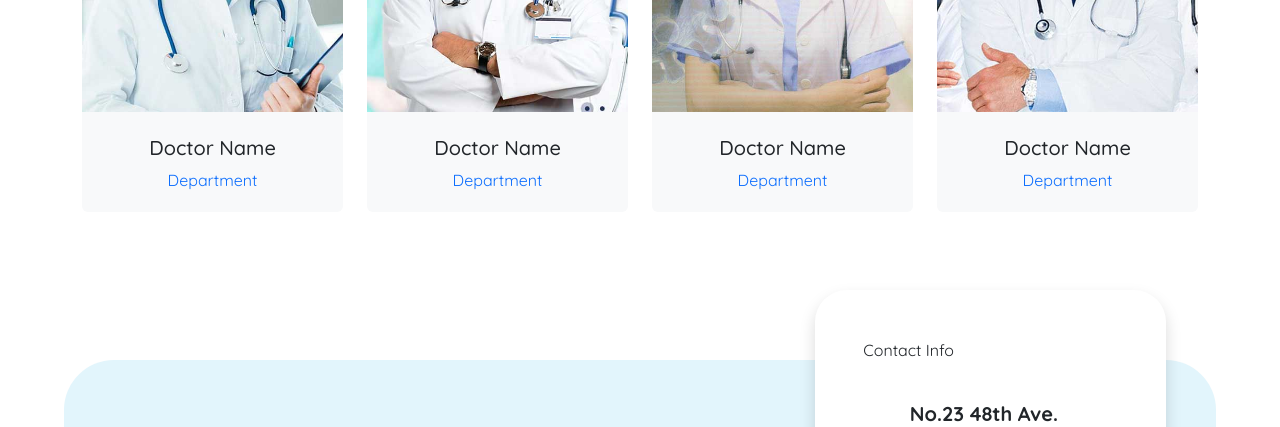
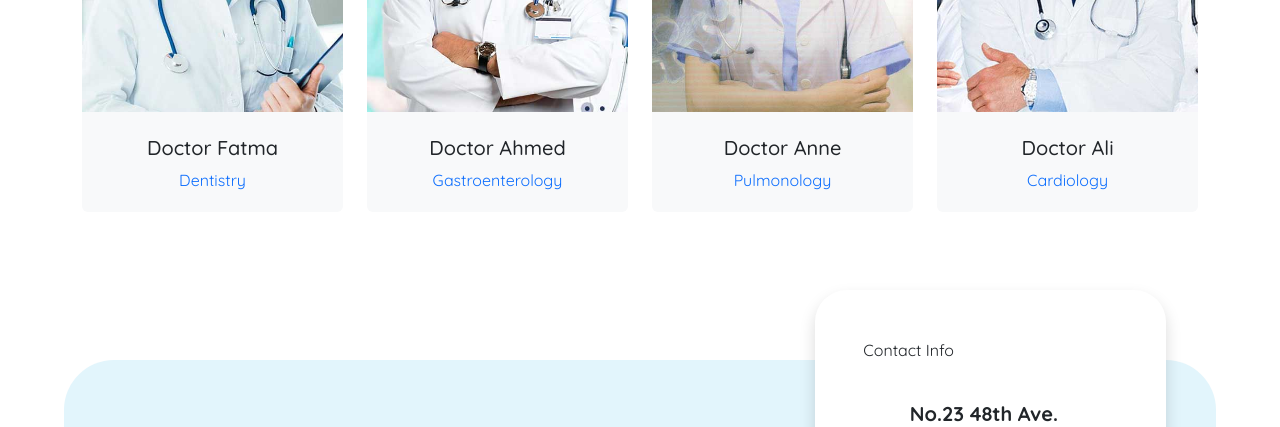
Before and after one commit to MohamedEl-sawy/MediciClinic, a plain HTML site: page Page/About.html in a window 1280 px wide. Shown: the part 1907-2334 px from the top of the page. Drawn offline with nearby package versions, Linux system fonts and the light colour scheme.

Commit message:
Update About.html

```diff
--- a/Page/About.html
+++ b/Page/About.html
@@ -205,8 +205,8 @@
                             <img class="img-fluid" src="../img/team-1.jpg" alt="">
                         </div>
                         <div class="team-text bg-light text-center p-4">
-                            <h5>Doctor Name</h5>
-                            <p class="text-primary">Department</p>
+                            <h5>Doctor Fatma</h5>
+                            <p class="text-primary">Dentistry</p>
                             <div class="team-social text-center">
                                 <a class="btn btn-square" href=""><i class="fab fa-facebook-f"></i></a>
                                 <a class="btn btn-square" href=""><i class="fab fa-twitter"></i></a>
@@ -221,8 +221,8 @@
                             <img class="img-fluid" src="../img/team-2.jpg" alt="">
                         </div>
                         <div class="team-text bg-light text-center p-4">
-                            <h5>Doctor Name</h5>
-                            <p class="text-primary">Department</p>
+                            <h5>Doctor Ahmed</h5>
+                            <p class="text-primary">Gastroenterology</p>
                             <div class="team-social text-center">
                                 <a class="btn btn-square" href=""><i class="fab fa-facebook-f"></i></a>
                                 <a class="btn btn-square" href=""><i class="fab fa-twitter"></i></a>
@@ -237,8 +237,8 @@
                             <img class="img-fluid" src="../img/team-3.jpg" alt="">
                         </div>
                         <div class="team-text bg-light text-center p-4">
-                            <h5>Doctor Name</h5>
-                            <p class="text-primary">Department</p>
+                            <h5>Doctor Anne</h5>
+                            <p class="text-primary">Pulmonology</p>
                             <div class="team-social text-center">
                                 <a class="btn btn-square" href=""><i class="fab fa-facebook-f"></i></a>
                                 <a class="btn btn-square" href=""><i class="fab fa-twitter"></i></a>
@@ -253,8 +253,8 @@
                             <img class="img-fluid" src="../img/team-4.jpg" alt="">
                         </div>
                         <div class="team-text bg-light text-center p-4">
-                            <h5>Doctor Name</h5>
-                            <p class="text-primary">Department</p>
+                            <h5>Doctor Ali</h5>
+                            <p class="text-primary">Cardiology</p>
                             <div class="team-social text-center">
                                 <a class="btn btn-square" href=""><i class="fab fa-facebook-f"></i></a>
                                 <a class="btn btn-square" href=""><i class="fab fa-twitter"></i></a>
```
